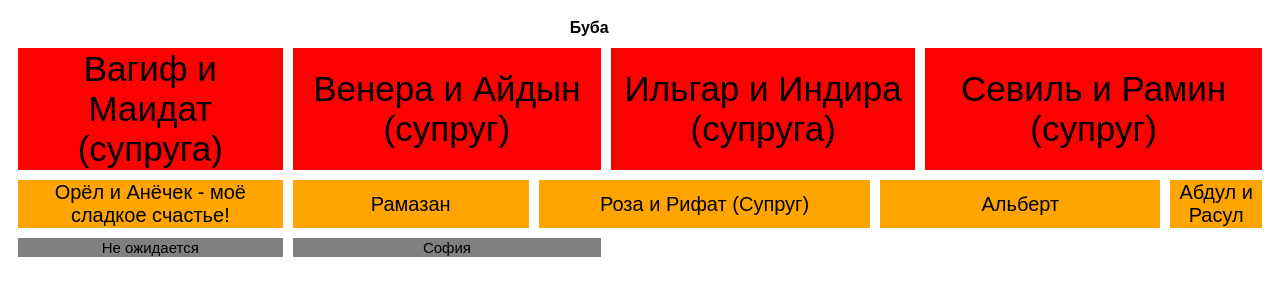
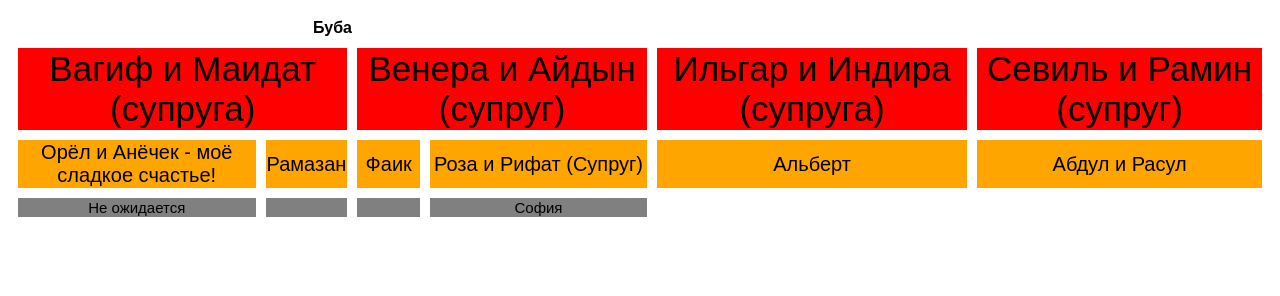
Before and after one commit to Champ112001/education, a plain HTML site: page family2x.html in a window 1280 px wide. Drawn offline with Linux system fonts and the light colour scheme.

Commit message:
Люблю тебя

```diff
--- a/family2x.html
+++ b/family2x.html
@@ -27,38 +27,40 @@
             background: gray;
             text-align: center;
             font-size: 15px;
-
+        }
+        .emty {
+            empty-cells: hide;
         }
     </style>
 </head>
 <body>
 <table class="my-family">
     <tr>
-        <th colspan="7">
+        <th colspan="4">
             Буба
         </th>
     </tr>
     <tr class="children1">
-        <td colspan="1">Вагиф и Маидат (супруга)</td>
+        <td colspan="2">Вагиф и Маидат (супруга)</td>
         <td colspan="2">Венера и Айдын (супруг)</td>
-        <td colspan="3">Ильгар и Индира (супруга)</td>
-        <td colspan="4">Севиль и Рамин (супруг)</td>
+        <td colspan="1">Ильгар и Индира (супруга)</td>
+        <td colspan="2">Севиль и Рамин (супруг)</td>
     </tr>
     <tr class="children2">
         <td colspan="1">Орёл и Анёчек - моё сладкое счастье!</td>
         <td colspan="1">Рамазан</td>
-        <td colspan="2">Роза и Рифат (Супруг)</td>
-        <td colspan="3">Альберт</td>
-        <td colspan="4">Абдул и Расул</td>
+        <td>Фаик</td>
+        <td colspan="1">Роза и Рифат (Супруг)</td>
+        <td colspan="1">Альберт</td>
+        <td colspan="1">Абдул и Расул</td>
     </tr>
     <tr class="children3">
         <td colspan="1">Не ожидается</td>
-        <td colspan="2">София</td>
+        <td class="emty"></td>
+        <td class="emty"></td>
+        <td colspan="1">София</td>
     </tr>
 
 </table>
 </body>
 </html>
-
-</body>
-</html>
```
Also changed, not shown: for_my_love.html (renamed from for my love.html, +1 -1 lines).
